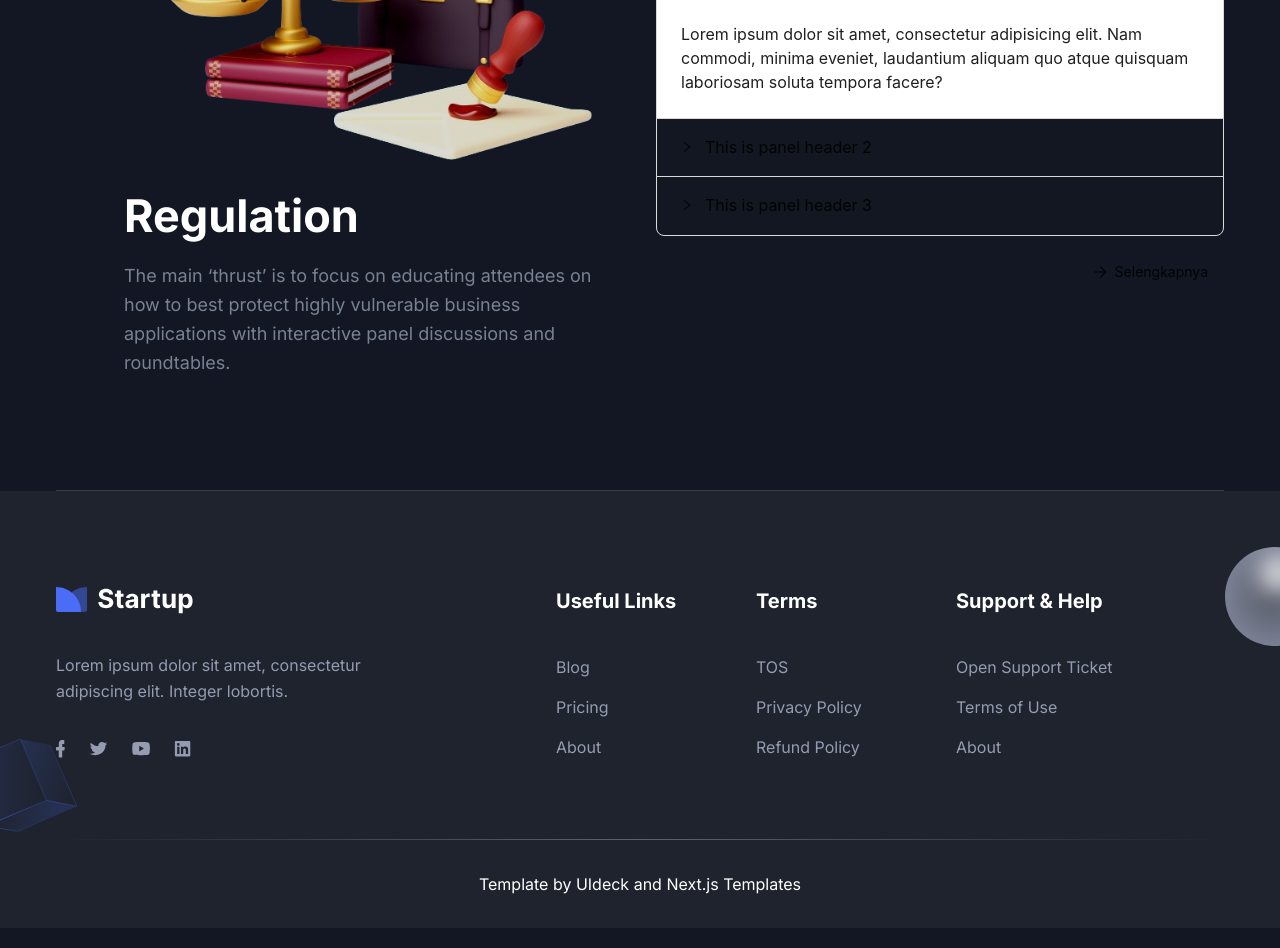
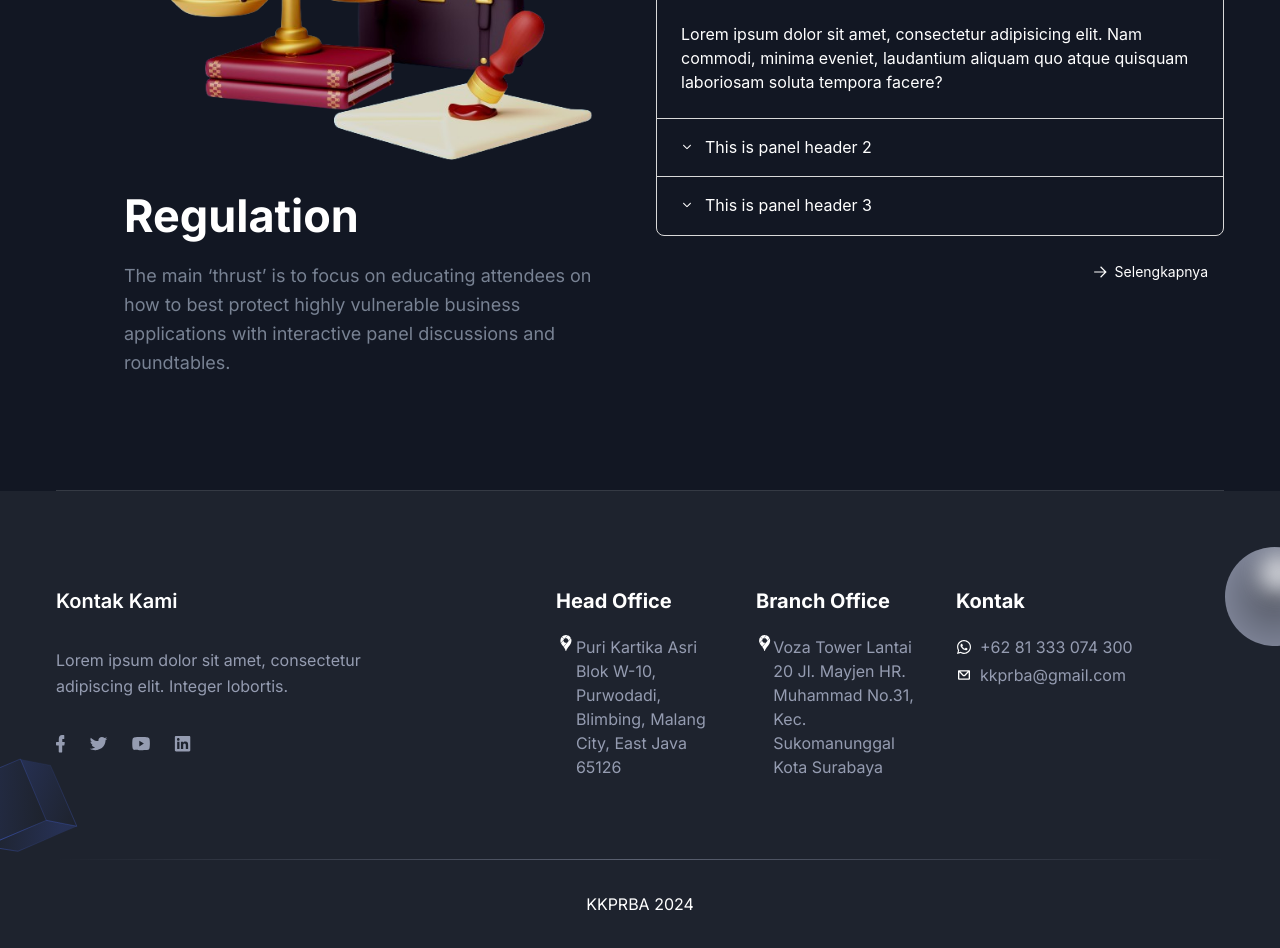
Before and after one commit to ILHAM2134/kkprba, a Next.js app: page /about in a window 1280 px wide. Shown: the part 1300-2248 px from the top of the page. Built offline with nearby package versions, Linux system fonts and the light colour scheme.

Commit message:
fix/main-page-layout

```diff
--- a/components/About/AboutSectionTwo.tsx
+++ b/components/About/AboutSectionTwo.tsx
@@ -1,7 +1,13 @@
-import { Button, Collapse, CollapseProps, Image } from "antd";
+"use client";
+import { Button, Collapse, CollapseProps, ConfigProvider, Image } from "antd";
 import imgRegulation from "@/public/images/about/regulation.png";
 import SectionTitle from "../Common/SectionTitle";
 import { GrLinkNext } from "react-icons/gr";
+import {
+  IoIosArrowForward,
+  IoIosArrowDown,
+  IoIosArrowUp,
+} from "react-icons/io";
 
 const AboutSectionTwo = () => {
   const checkIcon = (
@@ -13,9 +19,11 @@ const AboutSectionTwo = () => {
   const items: CollapseProps["items"] = [
     {
       key: "1",
-      label: "This is panel header 1",
+      label: (
+        <p className="text-black dark:text-white">This is panel header 1</p>
+      ),
       children: (
-        <p>
+        <p className="text-black dark:text-white">
           Lorem ipsum dolor sit amet, consectetur adipisicing elit. Nam commodi,
           minima eveniet, laudantium aliquam quo atque quisquam laboriosam
           soluta tempora facere?
@@ -24,9 +32,11 @@ const AboutSectionTwo = () => {
     },
     {
       key: "2",
-      label: "This is panel header 2",
+      label: (
+        <p className="text-black dark:text-white">This is panel header 2</p>
+      ),
       children: (
-        <p>
+        <p className="text-black dark:text-white">
           Lorem ipsum dolor sit amet, consectetur adipisicing elit. Nam commodi,
           minima eveniet, laudantium aliquam quo atque quisquam laboriosam
           soluta tempora facere?
@@ -35,9 +45,11 @@ const AboutSectionTwo = () => {
     },
     {
       key: "3",
-      label: "This is panel header 3",
+      label: (
+        <p className="text-black dark:text-white">This is panel header 3</p>
+      ),
       children: (
-        <p>
+        <p className="text-black dark:text-white">
           Lorem ipsum dolor sit amet, consectetur adipisicing elit. Nam commodi,
           minima eveniet, laudantium aliquam quo atque quisquam laboriosam
           soluta tempora facere?
@@ -56,7 +68,7 @@ const AboutSectionTwo = () => {
   );
 
   return (
-    <section id="about" className="pt-16 md:pt-20 lg:pt-28">
+    <section id="regulation" className="pt-16 md:pt-20 lg:pt-28">
       <div className="container">
         <div className="border-b border-body-color/[.15] pb-16 dark:border-white/[.15] md:pb-20 lg:pb-28">
           <div className="-mx-4 flex flex-wrap items-center">
@@ -83,16 +95,39 @@ const AboutSectionTwo = () => {
 
             <div className="w-full px-4 lg:w-1/2">
               <div className="wow fadeInUp mb-12 lg:mb-0" data-wow-delay=".15s">
-                <Collapse
-                  size="large"
-                  className="w-full"
-                  items={items}
-                  defaultActiveKey={["1"]}
-                />
+                <ConfigProvider
+                  theme={{
+                    components: {
+                      Collapse: {
+                        contentBg: "transparent",
+                      },
+                    },
+                  }}
+                >
+                  <Collapse
+                    expandIcon={(panelProps) => {
+                      console.log({ panelProps });
+                      return panelProps?.isActive ? (
+                        <div className="bg-white dark:bg-black">
+                          <IoIosArrowUp className="text-black dark:text-white" />
+                        </div>
+                      ) : (
+                        <div className="">
+                          <IoIosArrowDown className="text-black dark:text-white" />
+                        </div>
+                      );
+                    }}
+                    size="large"
+                    className="w-full bg-transparent"
+                    rootClassName="dark:bg-black"
+                    items={items}
+                    defaultActiveKey={["1"]}
+                  />
+                </ConfigProvider>
 
                 <Button
                   type="text"
-                  className="ml-auto mt-5 flex items-center justify-end"
+                  className="ml-auto mt-5 flex items-center justify-end text-black dark:text-white dark:hover:text-gray-100"
                   icon={<GrLinkNext />}
                 >
                   Selengkapnya
--- a/components/Features/index.tsx
+++ b/components/Features/index.tsx
@@ -17,7 +17,7 @@ const Features = () => {
 
   return (
     <>
-      <section id="features" className="py-16  md:py-20 lg:py-28">
+      <section id="our-services" className="py-16  md:py-20 lg:py-28">
         <div className="container border-b border-body-color/[.15] pb-16 dark:border-white/[.15] md:pb-20 lg:pb-28">
           <Row justify="space-between">
             <Col xs={24} md={14} className="mx-auto flex flex-wrap gap-6 p-2">
--- a/components/Footer/index.tsx
+++ b/components/Footer/index.tsx
@@ -1,43 +1,37 @@
 "use client";
 import Image from "next/image";
 import Link from "next/link";
+
+import { FaWhatsapp } from "react-icons/fa";
+import { SiGooglemaps } from "react-icons/si";
+import { CgMail } from "react-icons/cg";
 
 const Footer = () => {
   return (
     <>
       <footer
-        className="wow fadeInUp dark:bg-gray-dark relative z-10 bg-white pt-16 md:pt-20 lg:pt-24"
+        id="contact-us"
+        className="wow fadeInUp relative z-10 bg-white pt-16 dark:bg-gray-dark md:pt-20 lg:pt-24"
         data-wow-delay=".1s"
       >
         <div className="container">
           <div className="-mx-4 flex flex-wrap">
             <div className="w-full px-4 md:w-1/2 lg:w-4/12 xl:w-5/12">
               <div className="mb-12 max-w-[360px] lg:mb-16">
-                <Link href="/" className="mb-8 inline-block">
-                  <Image
-                    src="/images/logo/logo-2.svg"
-                    alt="logo"
-                    className="w-full dark:hidden"
-                    width={140}
-                    height={30}
-                  />
-                  <Image
-                    src="/images/logo/logo.svg"
-                    alt="logo"
-                    className="hidden w-full dark:block"
-                    width={140}
-                    height={30}
-                  />
-                </Link>
-                <p className="dark:text-body-color-dark mb-9 text-base leading-relaxed text-body-color">
+                <p className="mb-8 inline-block text-xl font-semibold">
+                  Kontak Kami
+                </p>
+
+                <p className="mb-9 text-base leading-relaxed text-body-color dark:text-body-color-dark">
                   Lorem ipsum dolor sit amet, consectetur adipiscing elit.
                   Integer lobortis.
                 </p>
+
                 <div className="flex items-center">
                   <a
                     href="/"
                     aria-label="social-link"
-                    className="dark:text-body-color-dark mr-6 text-body-color duration-300 hover:text-primary dark:hover:text-primary"
+                    className="mr-6 text-body-color duration-300 hover:text-primary dark:text-body-color-dark dark:hover:text-primary"
                   >
                     <svg
                       width="9"
@@ -48,10 +42,11 @@ const Footer = () => {
                       <path d="M8.13643 7H6.78036H6.29605V6.43548V4.68548V4.12097H6.78036H7.79741C8.06378 4.12097 8.28172 3.89516 8.28172 3.55645V0.564516C8.28172 0.254032 8.088 0 7.79741 0H6.02968C4.11665 0 2.78479 1.58064 2.78479 3.92339V6.37903V6.94355H2.30048H0.65382C0.314802 6.94355 0 7.25403 0 7.70564V9.7379C0 10.1331 0.266371 10.5 0.65382 10.5H2.25205H2.73636V11.0645V16.7379C2.73636 17.1331 3.00273 17.5 3.39018 17.5H5.66644C5.81174 17.5 5.93281 17.4153 6.02968 17.3024C6.12654 17.1895 6.19919 16.9919 6.19919 16.8226V11.0927V10.5282H6.70771H7.79741C8.11222 10.5282 8.35437 10.3024 8.4028 9.96371V9.93548V9.90726L8.74182 7.95968C8.76604 7.7621 8.74182 7.53629 8.59653 7.31048C8.54809 7.16935 8.33016 7.02823 8.13643 7Z" />
                     </svg>
                   </a>
+
                   <a
                     href="/"
                     aria-label="social-link"
-                    className="dark:text-body-color-dark mr-6 text-body-color duration-300 hover:text-primary dark:hover:text-primary"
+                    className="mr-6 text-body-color duration-300 hover:text-primary dark:text-body-color-dark dark:hover:text-primary"
                   >
                     <svg
                       width="19"
@@ -62,10 +57,11 @@ const Footer = () => {
                       <path d="M16.3024 2.26027L17.375 1.0274C17.6855 0.693493 17.7702 0.436644 17.7984 0.308219C16.9516 0.770548 16.1613 0.924658 15.6532 0.924658H15.4556L15.3427 0.821918C14.6653 0.282534 13.8185 0 12.9153 0C10.9395 0 9.3871 1.48973 9.3871 3.21062C9.3871 3.31336 9.3871 3.46747 9.41532 3.57021L9.5 4.0839L8.90726 4.05822C5.29435 3.95548 2.33065 1.13014 1.85081 0.642123C1.06048 1.92637 1.5121 3.15925 1.99194 3.92979L2.95161 5.36815L1.42742 4.5976C1.45565 5.67637 1.90726 6.52397 2.78226 7.14041L3.54435 7.65411L2.78226 7.93665C3.2621 9.24658 4.33468 9.78596 5.125 9.99144L6.16935 10.2483L5.18145 10.8647C3.60081 11.8921 1.625 11.8151 0.75 11.738C2.52823 12.8682 4.64516 13.125 6.1129 13.125C7.21371 13.125 8.03226 13.0223 8.22984 12.9452C16.1331 11.25 16.5 4.82877 16.5 3.54452V3.36473L16.6694 3.26199C17.629 2.44007 18.0242 2.00342 18.25 1.74658C18.1653 1.77226 18.0524 1.82363 17.9395 1.84932L16.3024 2.26027Z" />
                     </svg>
                   </a>
+
                   <a
                     href="/"
                     aria-label="social-link"
-                    className="dark:text-body-color-dark mr-6 text-body-color duration-300 hover:text-primary dark:hover:text-primary"
+                    className="mr-6 text-body-color duration-300 hover:text-primary dark:text-body-color-dark dark:hover:text-primary"
                   >
                     <svg
                       width="18"
@@ -76,10 +72,11 @@ const Footer = () => {
                       <path d="M17.5058 2.07119C17.3068 1.2488 16.7099 0.609173 15.9423 0.395963C14.5778 7.26191e-08 9.0627 0 9.0627 0C9.0627 0 3.54766 7.26191e-08 2.18311 0.395963C1.41555 0.609173 0.818561 1.2488 0.619565 2.07119C0.25 3.56366 0.25 6.60953 0.25 6.60953C0.25 6.60953 0.25 9.68585 0.619565 11.1479C0.818561 11.9703 1.41555 12.6099 2.18311 12.8231C3.54766 13.2191 9.0627 13.2191 9.0627 13.2191C9.0627 13.2191 14.5778 13.2191 15.9423 12.8231C16.7099 12.6099 17.3068 11.9703 17.5058 11.1479C17.8754 9.68585 17.8754 6.60953 17.8754 6.60953C17.8754 6.60953 17.8754 3.56366 17.5058 2.07119ZM7.30016 9.44218V3.77687L11.8771 6.60953L7.30016 9.44218Z" />
                     </svg>
                   </a>
+
                   <a
                     href="/"
                     aria-label="social-link"
-                    className="dark:text-body-color-dark text-body-color duration-300 hover:text-primary dark:hover:text-primary"
+                    className="text-body-color duration-300 hover:text-primary dark:text-body-color-dark dark:hover:text-primary"
                   >
                     <svg
                       width="17"
@@ -96,117 +93,88 @@ const Footer = () => {
 
             <div className="w-full px-4 sm:w-1/2 md:w-1/2 lg:w-2/12 xl:w-2/12">
               <div className="mb-12 lg:mb-16">
-                <h2 className="mb-10 text-xl font-bold text-black dark:text-white">
-                  Useful Links
+                <h2 className="mb-5 text-xl font-bold text-black dark:text-white">
+                  Head Office
                 </h2>
-                <ul>
-                  <li>
+
+                <p className="flex items-start">
+                  <SiGooglemaps className="w-20" />
+
                   <a
-                      href="/blogs"
-                      className="dark:text-body-color-dark mb-4 inline-block text-base text-body-color duration-300 hover:text-primary dark:hover:text-primary"
+                    href="https://maps.app.goo.gl/q5KovRAV9gmemqLo6"
+                    target="_blank"
+                    className="mb-4 inline-block text-base text-body-color duration-300 hover:text-primary dark:text-body-color-dark dark:hover:text-primary"
                   >
-                      Blog
+                    Puri Kartika Asri Blok W-10, Purwodadi, Blimbing, Malang
+                    City, East Java 65126
                   </a>
-                  </li>
-                  <li>
-                    <a
-                      href="/pricing"
-                      className="dark:text-body-color-dark mb-4 inline-block text-base text-body-color duration-300 hover:text-primary dark:hover:text-primary"
-                    >
-                      Pricing
-                    </a>
-                  </li>
-                  <li>
-                    <a
-                      href="/about"
-                      className="dark:text-body-color-dark mb-4 inline-block text-base text-body-color duration-300 hover:text-primary dark:hover:text-primary"
-                    >
-                      About
-                    </a>
-                  </li>
-                </ul>
+                </p>
               </div>
             </div>
 
             <div className="w-full px-4 sm:w-1/2 md:w-1/2 lg:w-2/12 xl:w-2/12">
               <div className="mb-12 lg:mb-16">
-                <h2 className="mb-10 text-xl font-bold text-black dark:text-white">
-                  Terms
+                <h2 className="mb-5 text-xl font-bold text-black dark:text-white">
+                  Branch Office
                 </h2>
-                <ul>
-                  <li>
+
+                <p className="flex items-start">
+                  <SiGooglemaps className="w-20" />
+
                   <a
-                      href="/"
-                      className="dark:text-body-color-dark mb-4 inline-block text-base text-body-color duration-300 hover:text-primary dark:hover:text-primary"
+                    href="https://maps.app.goo.gl/n1QRWDoWxDfHP9Wi9"
+                    target="_blank"
+                    className="mb-4 inline-block text-base text-body-color duration-300 hover:text-primary dark:text-body-color-dark dark:hover:text-primary"
                   >
-                      TOS
+                    Voza Tower Lantai 20 Jl. Mayjen HR. Muhammad No.31, Kec.
+                    Sukomanunggal Kota Surabaya
                   </a>
-                  </li>
-                  <li>
-                    <a
-                      href="/"
-                      className="dark:text-body-color-dark mb-4 inline-block text-base text-body-color duration-300 hover:text-primary dark:hover:text-primary"
-                    >
-                      Privacy Policy
-                    </a>
-                  </li>
-                  <li>
-                    <a
-                      href="/"
-                      className="dark:text-body-color-dark mb-4 inline-block text-base text-body-color duration-300 hover:text-primary dark:hover:text-primary"
-                    >
-                      Refund Policy
-                    </a>
-                  </li>
-                </ul>
+                </p>
               </div>
             </div>
 
             <div className="w-full px-4 md:w-1/2 lg:w-4/12 xl:w-3/12">
               <div className="mb-12 lg:mb-16">
-                <h2 className="mb-10 text-xl font-bold text-black dark:text-white">
-                  Support & Help
+                <h2 className="mb-5 text-xl font-bold text-black dark:text-white">
+                  Kontak
                 </h2>
-                <ul>
-                  <li>
+
+                <p className="flex items-center gap-2">
+                  <FaWhatsapp className="block" />
+
                   <a
-                      href="/contact"
-                      className="dark:text-body-color-dark mb-4 inline-block text-base text-body-color duration-300 hover:text-primary dark:hover:text-primary"
+                    href="https://wa.me/+6281333074300"
+                    target="_blank"
+                    className="block text-base text-body-color duration-300 hover:text-primary dark:text-body-color-dark dark:hover:text-primary"
                   >
-                      Open Support Ticket
+                    +62 81 333 074 300
                   </a>
-                  </li>
-                  <li>
+                </p>
+
+                <p className="flex items-center gap-2">
+                  <CgMail className="block" />
+
                   <a
-                      href="/"
-                      className="dark:text-body-color-dark mb-4 inline-block text-base text-body-color duration-300 hover:text-primary dark:hover:text-primary"
+                    href="https://mailto:kkprba@gmail.com"
+                    target="_blank"
+                    className="my-1 block text-base text-body-color duration-300 hover:text-primary dark:text-body-color-dark dark:hover:text-primary"
                   >
-                      Terms of Use
+                    kkprba@gmail.com
                   </a>
-                  </li>
-                  <li>
-                    <a
-                      href="/about"
-                      className="dark:text-body-color-dark mb-4 inline-block text-base text-body-color duration-300 hover:text-primary dark:hover:text-primary"
-                    >
-                      About
-                    </a>
-                  </li>
-                </ul>
+                </p>
               </div>
             </div>
           </div>
 
-          <div className="h-px w-full bg-gradient-to-r from-transparent via-[#D2D8E183] to-transparent dark:via-[#959CB183]"></div>
+          <div className="h-px w-full bg-gradient-to-r from-transparent via-[#D2D8E183] to-transparent dark:via-[#959CB183]" />
+
           <div className="py-8">
             <p className="text-center text-base text-body-color dark:text-white">
-              Template by UIdeck and{" "}
-              <a href="https://nextjstemplates.com" rel="nofollow noopener">
-                Next.js Templates
-              </a>
+              KKPRBA {new Date().getFullYear()}
             </p>
           </div>
         </div>
+
         <div className="absolute right-0 top-14 z-[-1]">
           <svg
             width="55"
@@ -216,6 +184,7 @@ const Footer = () => {
             xmlns="http://www.w3.org/2000/svg"
           >
             <circle opacity="0.8" cx="49.5" cy="49.5" r="49.5" fill="#959CB1" />
+
             <mask
               id="mask0_94:899"
               style={{ maskType: "alpha" }}
@@ -233,6 +202,7 @@ const Footer = () => {
                 fill="#4A6CF7"
               />
             </mask>
+
             <g mask="url(#mask0_94:899)">
               <circle
                 opacity="0.8"
@@ -245,6 +215,7 @@ const Footer = () => {
                 <circle cx="53.8676" cy="26.2061" r="20.3824" fill="white" />
               </g>
             </g>
+
             <defs>
               <filter
                 id="filter0_f_94:899"
@@ -256,17 +227,20 @@ const Footer = () => {
                 colorInterpolationFilters="sRGB"
               >
                 <feFlood floodOpacity="0" result="BackgroundImageFix" />
+
                 <feBlend
                   mode="normal"
                   in="SourceGraphic"
                   in2="BackgroundImageFix"
                   result="shape"
                 />
+
                 <feGaussianBlur
                   stdDeviation="10.5"
                   result="effect1_foregroundBlur_94:899"
                 />
               </filter>
+
               <radialGradient
                 id="paint0_radial_94:899"
                 cx="0"
@@ -276,11 +250,13 @@ const Footer = () => {
                 gradientTransform="translate(49.5 49.5) rotate(90) scale(53.1397)"
               >
                 <stop stopOpacity="0.47" />
+
                 <stop offset="1" stopOpacity="0" />
               </radialGradient>
             </defs>
           </svg>
         </div>
+
         <div className="absolute bottom-24 left-0 z-[-1]">
           <svg
             width="79"
@@ -298,6 +274,7 @@ const Footer = () => {
               transform="rotate(-22.9007 -41 26.9426)"
               fill="url(#paint0_linear_94:889)"
             />
+
             <rect
               x="-41"
               y="26.9426"
@@ -307,26 +284,31 @@ const Footer = () => {
               stroke="url(#paint1_linear_94:889)"
               strokeWidth="0.7"
             />
+
             <path
               opacity="0.3"
               d="M50.5215 7.42229L20.325 1.14771L46.2077 62.3249L77.1885 68.2073L50.5215 7.42229Z"
               fill="url(#paint2_linear_94:889)"
             />
+
             <path
               d="M50.5215 7.42229L20.325 1.14771L46.2077 62.3249L76.7963 68.2073L50.5215 7.42229Z"
               stroke="url(#paint3_linear_94:889)"
               strokeWidth="0.7"
             />
+
             <path
               opacity="0.3"
               d="M17.9721 93.3057L-14.9695 88.2076L46.2077 62.325L77.1885 68.2074L17.9721 93.3057Z"
               fill="url(#paint4_linear_94:889)"
             />
+
             <path
               d="M17.972 93.3057L-14.1852 88.2076L46.2077 62.325L77.1884 68.2074L17.972 93.3057Z"
               stroke="url(#paint5_linear_94:889)"
               strokeWidth="0.7"
             />
+
             <defs>
               <linearGradient
                 id="paint0_linear_94:889"
@@ -337,8 +319,10 @@ const Footer = () => {
                 gradientUnits="userSpaceOnUse"
               >
                 <stop stopColor="#4A6CF7" stopOpacity="0.62" />
+
                 <stop offset="1" stopColor="#4A6CF7" stopOpacity="0" />
               </linearGradient>
+
               <linearGradient
                 id="paint1_linear_94:889"
                 x1="25.6675"
@@ -348,8 +332,10 @@ const Footer = () => {
                 gradientUnits="userSpaceOnUse"
               >
                 <stop stopColor="#4A6CF7" stopOpacity="0" />
+
                 <stop offset="1" stopColor="#4A6CF7" stopOpacity="0.51" />
               </linearGradient>
+
               <linearGradient
                 id="paint2_linear_94:889"
                 x1="20.325"
@@ -359,8 +345,10 @@ const Footer = () => {
                 gradientUnits="userSpaceOnUse"
               >
                 <stop stopColor="#4A6CF7" stopOpacity="0.62" />
+
                 <stop offset="1" stopColor="#4A6CF7" stopOpacity="0" />
               </linearGradient>
+
               <linearGradient
                 id="paint3_linear_94:889"
                 x1="18.3642"
@@ -370,8 +358,10 @@ const Footer = () => {
                 gradientUnits="userSpaceOnUse"
               >
                 <stop stopColor="#4A6CF7" stopOpacity="0" />
+
                 <stop offset="1" stopColor="#4A6CF7" stopOpacity="0.51" />
               </linearGradient>
+
               <linearGradient
                 id="paint4_linear_94:889"
                 x1="61.1098"
@@ -381,8 +371,10 @@ const Footer = () => {
                 gradientUnits="userSpaceOnUse"
               >
                 <stop stopColor="#4A6CF7" stopOpacity="0.62" />
+
                 <stop offset="1" stopColor="#4A6CF7" stopOpacity="0" />
               </linearGradient>
+
               <linearGradient
                 id="paint5_linear_94:889"
                 x1="65.4236"
@@ -392,6 +384,7 @@ const Footer = () => {
                 gradientUnits="userSpaceOnUse"
               >
                 <stop stopColor="#4A6CF7" stopOpacity="0" />
+
                 <stop offset="1" stopColor="#4A6CF7" stopOpacity="0.51" />
               </linearGradient>
             </defs>
--- a/components/Hero/index.tsx
+++ b/components/Hero/index.tsx
@@ -7,7 +7,7 @@ import { dataHero } from "./dummyData";
 const Hero = () => {
   return (
     <>
-      <Carousel autoplay autoplaySpeed={3000} speed={600}>
+      <Carousel autoplay autoplaySpeed={3000} speed={600} id="hero">
         {dataHero?.map((item) => (
           <section
             key={item?.id}
--- a/styles/index.css
+++ b/styles/index.css
@@ -33,6 +33,10 @@
 }
 
 @import url("https://fonts.googleapis.com/css?family=Lato");
+
+html {
+  scroll-behavior: smooth !important;
+}
 
 .flip-card-container {
   --hue: 150;
```
Also changed, not shown: components/Blog/index.tsx (+19 -1 lines), components/Header/index.tsx (+4 -4 lines), components/Header/menuData.tsx (+67 -60 lines). Lines whose indentation alone changed are shown as unchanged.
